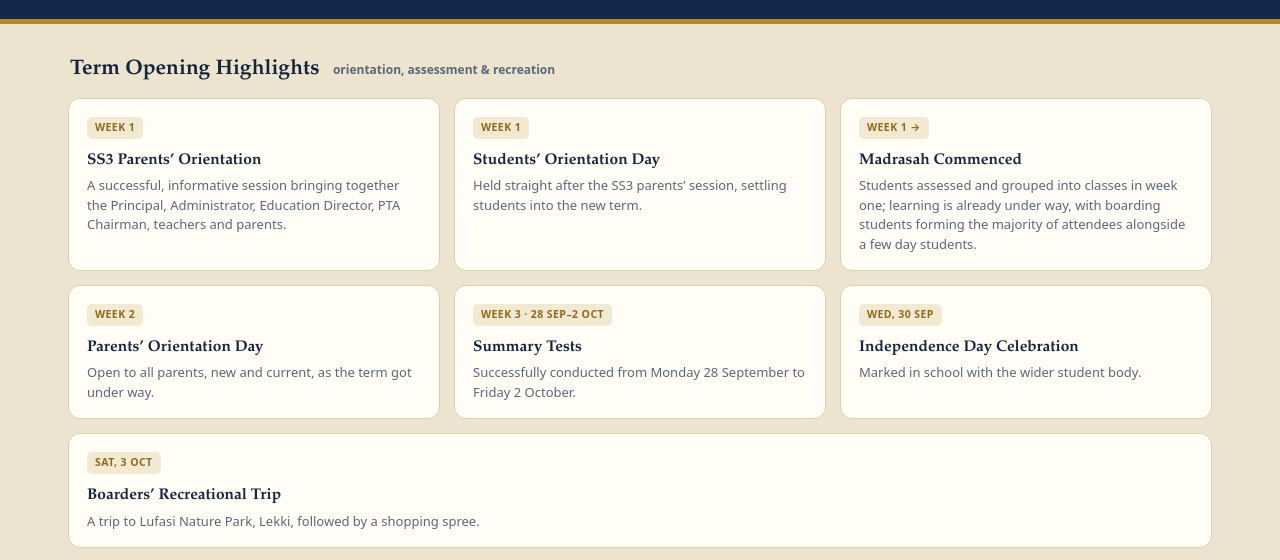
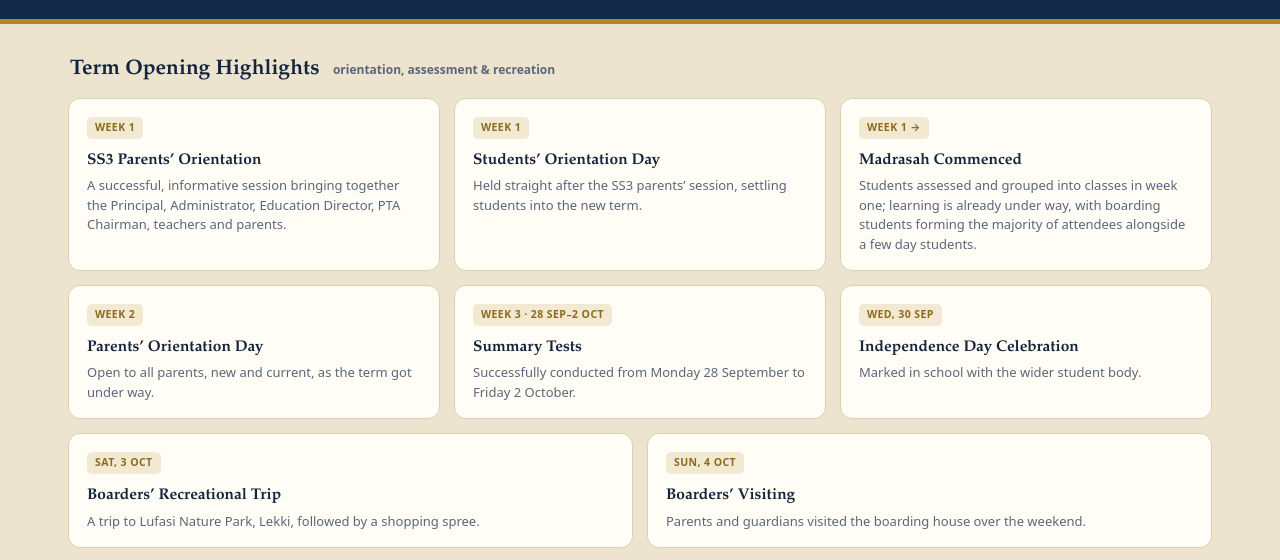
Before and after one commit to khallaad/TermOpeningReport, a plain HTML site: page index.html in a window 1280 px wide. Shown: the part 392-952 px from the top of the page. Drawn offline with Linux system fonts and the light colour scheme.

Commit message:
Adjust event card layout and add new event

```diff
--- a/index.html
+++ b/index.html
@@ -194,13 +194,17 @@ footer{font-family:var(--sans);font-size:11.5px;color:var(--muted);text-align:ce
       <h2>Independence Day Celebration</h2>
       <p>Marked in school with the wider student body.</p>
     </div>
-  <div class="card ev-card c-span-12">
+  <div class="card ev-card c-span-6">
       <span class="ev-date">SAT, 3 OCT</span>
       <h2>Boarders&rsquo; Recreational Trip</h2>
       <p>A trip to Lufasi Nature Park, Lekki, followed by a shopping spree.</p>
     </div>
+  <div class="card ev-card c-span-6">
+      <span class="ev-date">SUN, 4 OCT</span>
+      <h2>Boarders&rsquo; Visiting</h2>
+      <p>Parents and guardians visited the boarding house over the weekend.</p>
+    </div>
 </div>
-
 <h2 class="section-h">Staffing Update <span>vacant posts now filled</span></h2>
 <div class="grid">
   <div class="card c-span-12">
```
